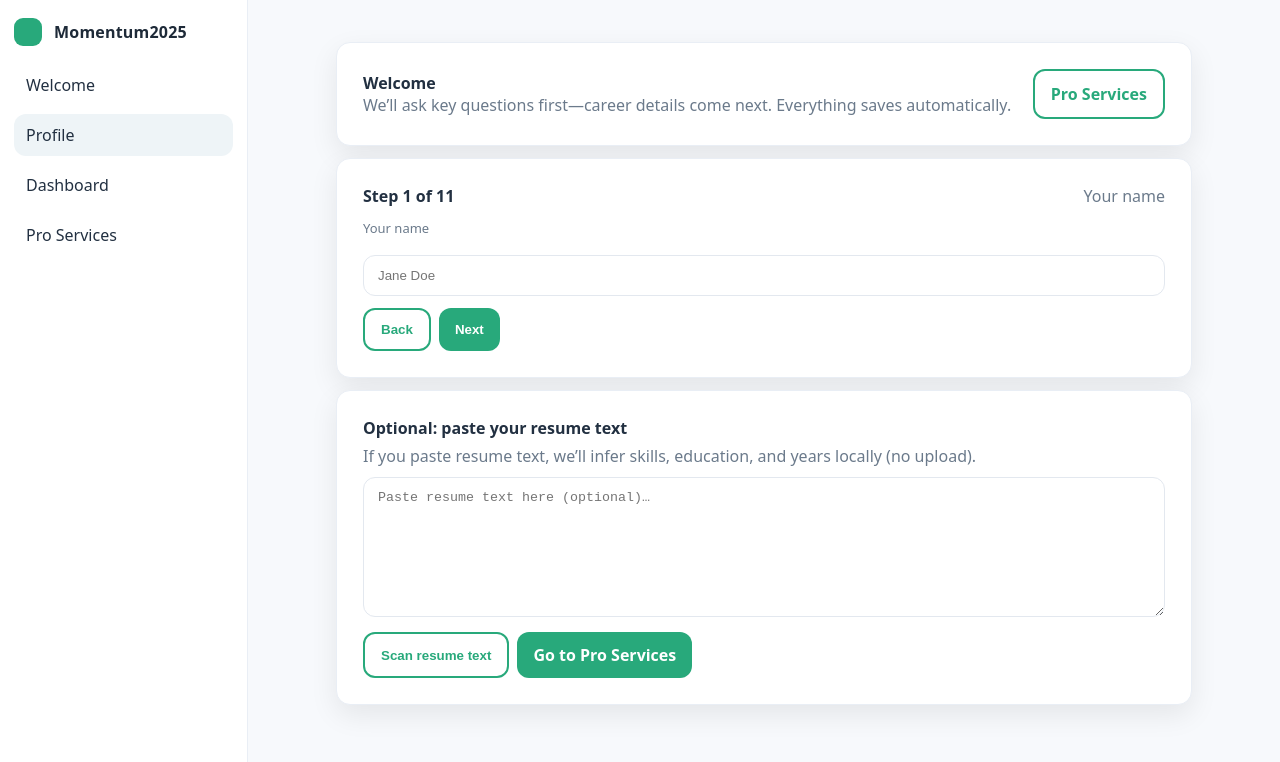
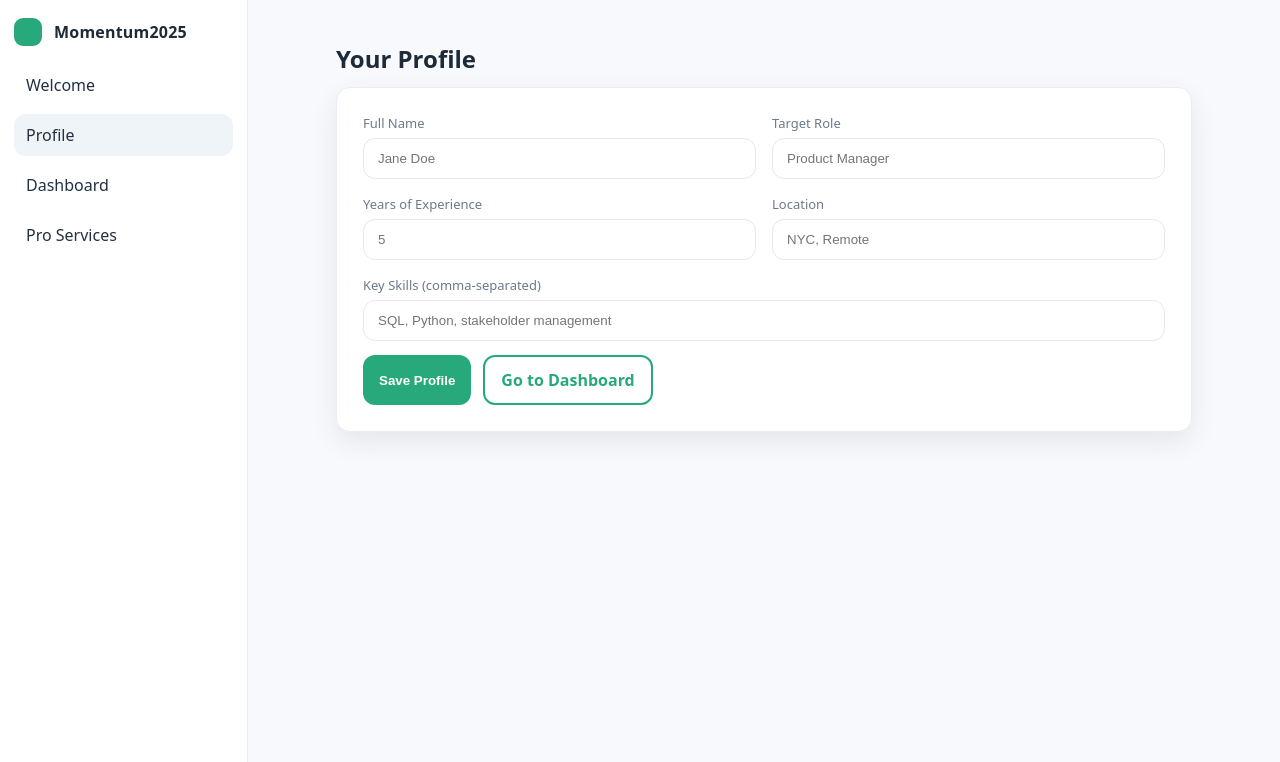
Before and after one commit to AGoff2689/Momentum2025, a Next.js app: page /profile in a window 1280 px wide. Shown: the top 762 px of the page. Built offline with nearby package versions, Linux system fonts and the light colour scheme.

Commit message:
Fix profile input focus; switch stub buttons to real navigation

```diff
--- a/app/profile/page.tsx
+++ b/app/profile/page.tsx
@@ -1,168 +1,70 @@
 "use client";
-import { useEffect, useMemo, useRef, useState } from "react";
-import { extractFromText } from "../lib/extract";
+import { useEffect, useState } from "react";
 
-type Q = {
-  id: string;
-  label: string;
-  type: "text"|"select"|"multiselect"|"number";
-  options?: string[];
-  placeholder?: string;
-  required?: boolean;
-  storageKey: string;
-};
-
-const KEY_PREFIX = "m25:";
-const QUESTIONS: Q[] = [
-  { id:"name", label:"Your name", type:"text", placeholder:"Jane Doe", required:true, storageKey:`${KEY_PREFIX}name` },
-  { id:"timezone", label:"Time zone", type:"select", options:["ET","CT","MT","PT","GMT","CET","IST","AEST"], storageKey:`${KEY_PREFIX}tz` },
-  { id:"availability", label:"Weekly availability (hrs)", type:"number", placeholder:"8", storageKey:`${KEY_PREFIX}avail` },
-  { id:"workAuth", label:"Work authorization", type:"select", options:["US Citizen/PR","Visa (H1B/Other)","Not applicable"], storageKey:`${KEY_PREFIX}workAuth` },
-  { id:"constraints", label:"Constraints", type:"multiselect", options:["Caregiving","School","Commute","Health","Multiple jobs","None"], storageKey:`${KEY_PREFIX}constraints` },
-  { id:"learning", label:"Learning style", type:"select", options:["Hands-on projects","Reading/docs","Video courses","Pairing/mentorship"], storageKey:`${KEY_PREFIX}learning` },
-  { id:"targetRole", label:"Target role", type:"text", placeholder:"Product Manager", required:true, storageKey:`${KEY_PREFIX}role` },
-  { id:"industry", label:"Industry focus", type:"text", placeholder:"Fintech, healthcare, etc.", storageKey:`${KEY_PREFIX}industry` },
-  { id:"location", label:"Preferred location", type:"text", placeholder:"NYC, Remote", storageKey:`${KEY_PREFIX}location` },
-  { id:"yearsExp", label:"Years of experience", type:"number", placeholder:"5", storageKey:`${KEY_PREFIX}yearsExp` },
-  { id:"topSkills", label:"Your top 5 skills", type:"text", placeholder:"SQL, stakeholder mgmt, A/B testing...", storageKey:`${KEY_PREFIX}skills` },
-];
-
-/** Debounced localStorage hook */
-function useDebouncedLocal<T>(key: string, initial: T, delay = 250){
-  const [state, setState] = useState<T>(initial);
-  const timer = useRef<number | null>(null);
-  useEffect(() => { try{ const raw=localStorage.getItem(key); if(raw!=null) setState(JSON.parse(raw)); }catch{} }, [key]);
-  useEffect(() => {
-    if (timer.current) window.clearTimeout(timer.current);
-    timer.current = window.setTimeout(() => { try{ localStorage.setItem(key, JSON.stringify(state)); }catch{} }, delay);
-    return () => { if (timer.current) window.clearTimeout(timer.current); };
-  }, [state, key, delay]);
-  return [state, setState] as const;
-}
+type F = { name:string; role:string; exp:string; skills:string; location:string };
 
 export default function ProfilePage(){
-  const [step, setStep] = useDebouncedLocal<number>(`${KEY_PREFIX}profileStep`, 0);
-  const [answers, setAnswers] = useDebouncedLocal<Record<string, any>>(`${KEY_PREFIX}profile`, {});
-  const [rawNumbers, setRawNumbers] = useDebouncedLocal<Record<string, string>>(`${KEY_PREFIX}profileNumbers`, {});
-  const [resumeText, setResumeText] = useDebouncedLocal<string>(`${KEY_PREFIX}resumeText`, "");
-  const [resumeExtract, setResumeExtract] = useDebouncedLocal<{skills:string[];education?:string;years?:number}>(`${KEY_PREFIX}resumeExtract`, { skills: [] });
-  const current = useMemo(()=>QUESTIONS[step], [step]);
+  const [form, setForm] = useState<F>({ name:"", role:"", exp:"", skills:"", location:"" });
 
-  const setAnswer = (id: string, v: any) => setAnswers(a => ({ ...a, [id]: v }));
-  const setRawNumber = (id: string, v: string) => setRawNumbers(n => ({ ...n, [id]: v }));
-  const onNext = () => { if (step < QUESTIONS.length - 1) setStep(step + 1); };
-  const onBack = () => { if (step > 0) setStep(step - 1); };
+  // Load once on mount (won't steal focus)
+  useEffect(() => {
+    try {
+      setForm({
+        name: localStorage.getItem("m25:name") || "",
+        role: localStorage.getItem("m25:role") || "",
+        exp: localStorage.getItem("m25:exp") || "",
+        skills: localStorage.getItem("m25:skills") || "",
+        location: localStorage.getItem("m25:location") || "",
+      });
+    } catch {}
+  }, []);
 
-  const onExtract = () => {
-    const data = extractFromText(resumeText || "");
-    setResumeExtract(data);
-    setAnswers(a => ({
-      ...a,
-      yearsExp: a.yearsExp ?? data.years,
-      topSkills: a.topSkills || (data.skills?.join(", ") || "")
-    }));
-    alert("Resume text scanned ✓ (locally)");
-  };
+  const onChange = (k: keyof F) => (e: React.ChangeEvent<HTMLInputElement>) =>
+    setForm(prev => ({ ...prev, [k]: e.target.value }));
 
-  const Field = ({ q }: { q: Q }) => {
-    if (q.type === "select") {
-      const v = answers[q.id] ?? "";
-      return (
-        <select className="input" value={v} onChange={e=>setAnswer(q.id, e.target.value)}>
-          <option value="">Select…</option>
-          {q.options?.map(op => <option key={op} value={op}>{op}</option>)}
-        </select>
-      );
-    }
-    if (q.type === "multiselect") {
-      const cur: string[] = Array.isArray(answers[q.id]) ? answers[q.id] : [];
-      return (
-        <div style={{display:"flex",gap:8,flexWrap:"wrap"}}>
-          {q.options?.map(op => {
-            const picked = cur.includes(op);
-            return (
-              <button key={op} className="btn btn-outline" type="button"
-                onClick={()=> setAnswer(q.id, picked ? cur.filter(x=>x!==op) : [...cur, op])}>
-                {picked ? "✓ " : ""}{op}
-              </button>
-            );
-          })}
-        </div>
-      );
-    }
-    if (q.type === "number") {
-      const raw = rawNumbers[q.id] ?? (answers[q.id]?.toString?.() ?? "");
-      return (
-        <input
-          className="input"
-          inputMode="numeric"
-          placeholder={q.placeholder}
-          value={raw}
-          onChange={(e)=>{
-            const val = e.target.value;
-            setRawNumber(q.id, val); // keep as string while typing
-            const parsed = val.trim()==="" ? "" : Number(val);
-            setAnswer(q.id, parsed);
-          }}
-        />
-      );
-    }
-    const val = answers[q.id] ?? "";
-    return (
-      <input
-        className="input"
-        placeholder={q.placeholder}
-        value={val}
-        onChange={e=>setAnswer(q.id, e.target.value)}
-      />
-    );
+  const save = () => {
+    try {
+      localStorage.setItem("m25:name", form.name);
+      localStorage.setItem("m25:role", form.role);
+      localStorage.setItem("m25:exp", form.exp);
+      localStorage.setItem("m25:skills", form.skills);
+      localStorage.setItem("m25:location", form.location);
+      alert("Profile saved ✓");
+    } catch {}
   };
 
   return (
     <main className="container" style={{ paddingTop: 16, maxWidth: 900 }}>
-      <div className="card card-lg" style={{ marginBottom: 12, display:"flex",justifyContent:"space-between",alignItems:"center" }}>
-        <div>
-          <strong>Welcome{answers.name ? `, ${answers.name}` : ""}</strong>
-          <div className="subtle">We’ll ask key questions first—career details come next. Everything saves automatically.</div>
-        </div>
-        <a className="btn btn-outline" href="/pro">Pro Services</a>
-      </div>
-
-      <section className="card card-lg" style={{ marginBottom: 12 }}>
-        <div style={{display:"flex",justifyContent:"space-between",alignItems:"center",marginBottom:12}}>
-          <div><strong>Step {step+1} of {QUESTIONS.length}</strong></div>
-          <div className="subtle">{current?.label}</div>
-        </div>
-        <div style={{display:"grid",gap:12}}>
-          <label className="label">{current?.label}</label>
-          {current && <Field q={current} />}
-        </div>
-        <div style={{display:"flex",gap:8,marginTop:12}}>
-          <button className="btn btn-outline" type="button" onClick={onBack} disabled={step===0}>Back</button>
-          <button className="btn btn-primary" type="button" onClick={onNext} disabled={step>=QUESTIONS.length-1}>Next</button>
-          {step>=QUESTIONS.length-1 && <a className="btn btn-outline" href="/pro">Continue to Pro Services</a>}
-        </div>
-      </section>
+      <h1 className="h2" style={{ marginBottom: 12 }}>Your Profile</h1>
 
       <section className="card card-lg">
-        <strong>Optional: paste your resume text</strong>
-        <div className="subtle" style={{marginTop:6}}>If you paste resume text, we’ll infer skills, education, and years locally (no upload).</div>
-        <textarea className="textarea" placeholder="Paste resume text here (optional)…"
-          value={resumeText} onChange={e=>setResumeText(e.target.value)} style={{marginTop:10}} />
-        <div style={{display:"flex",gap:8,marginTop:10}}>
-          <button className="btn btn-outline" type="button" onClick={onExtract}>Scan resume text</button>
-          <a className="btn btn-primary" href="/pro">Go to Pro Services</a>
+        <div style={{ display:"grid", gap:"1rem", gridTemplateColumns:"repeat(2,minmax(0,1fr))" }}>
+          <div>
+            <label className="label">Full Name</label>
+            <input className="input" value={form.name} onChange={onChange("name")} placeholder="Jane Doe" />
+          </div>
+          <div>
+            <label className="label">Target Role</label>
+            <input className="input" value={form.role} onChange={onChange("role")} placeholder="Product Manager" />
+          </div>
+          <div>
+            <label className="label">Years of Experience</label>
+            <input className="input" value={form.exp} onChange={onChange("exp")} placeholder="5" />
+          </div>
+          <div>
+            <label className="label">Location</label>
+            <input className="input" value={form.location} onChange={onChange("location")} placeholder="NYC, Remote" />
+          </div>
+          <div style={{ gridColumn:"1 / -1" }}>
+            <label className="label">Key Skills (comma-separated)</label>
+            <input className="input" value={form.skills} onChange={onChange("skills")} placeholder="SQL, Python, stakeholder management" />
+          </div>
         </div>
-        {(resumeExtract?.skills?.length || resumeExtract.education || typeof resumeExtract.years === "number") && (
-          <div style={{marginTop:12}}>
-            <div className="subtle">Detected:</div>
-            <ul style={{lineHeight:1.6}}>
-              {resumeExtract.education && <li><strong>Education:</strong> {resumeExtract.education}</li>}
-              {typeof resumeExtract.years === "number" && <li><strong>Years of experience:</strong> {resumeExtract.years}</li>}
-              {resumeExtract.skills?.length ? <li><strong>Skills:</strong> {resumeExtract.skills.join(", ")}</li> : null}
-            </ul>
-          </div>
-        )}
+
+        <div style={{ display:"flex", gap:12, marginTop:14 }}>
+          <button className="btn btn-primary" onClick={save}>Save Profile</button>
+          <a className="btn btn-outline" href="/dashboard">Go to Dashboard</a>
+        </div>
       </section>
     </main>
   );
```
Also changed, not shown: app/dashboard/page.tsx (+3 -4 lines), app/pro/page.tsx (+14 -11 lines).
